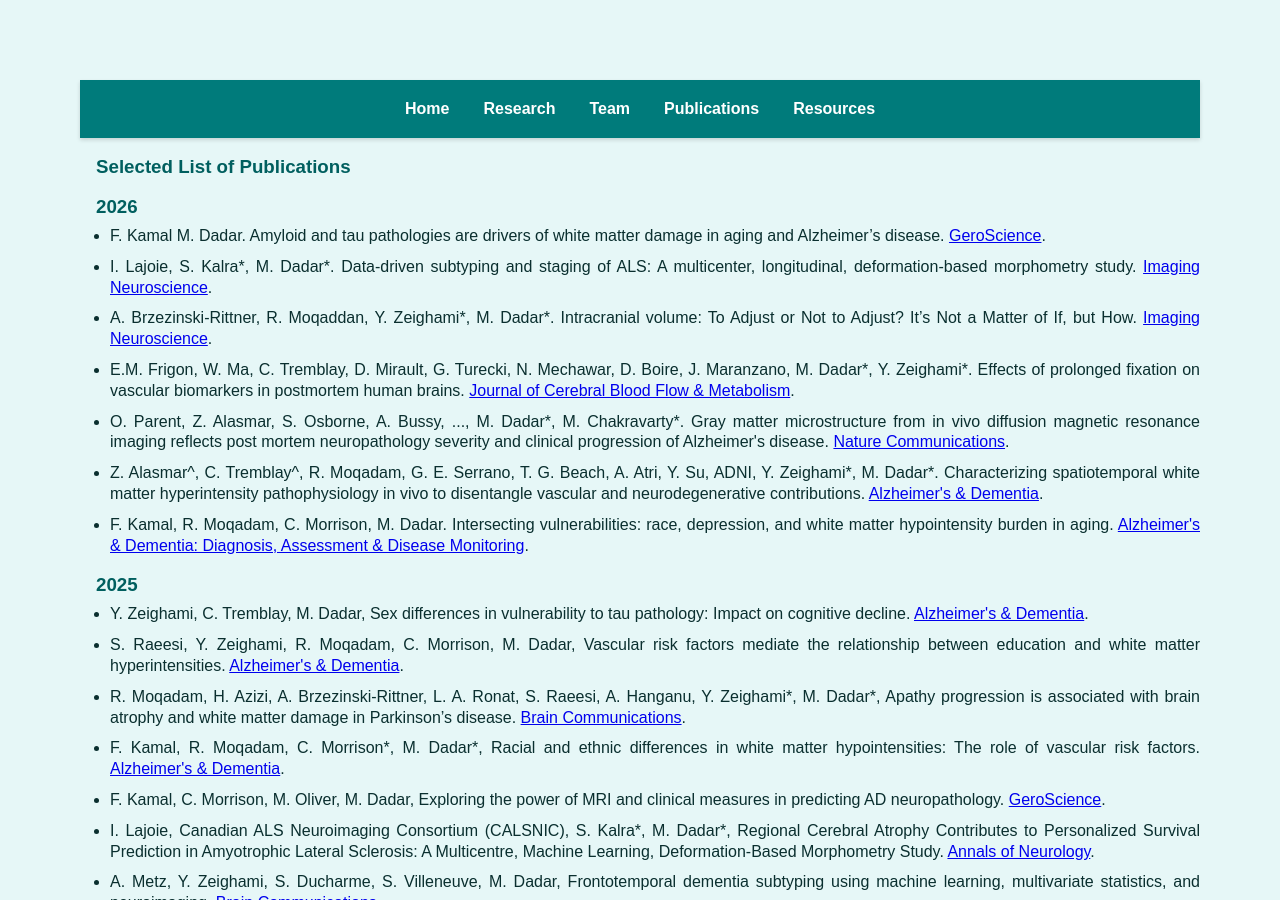
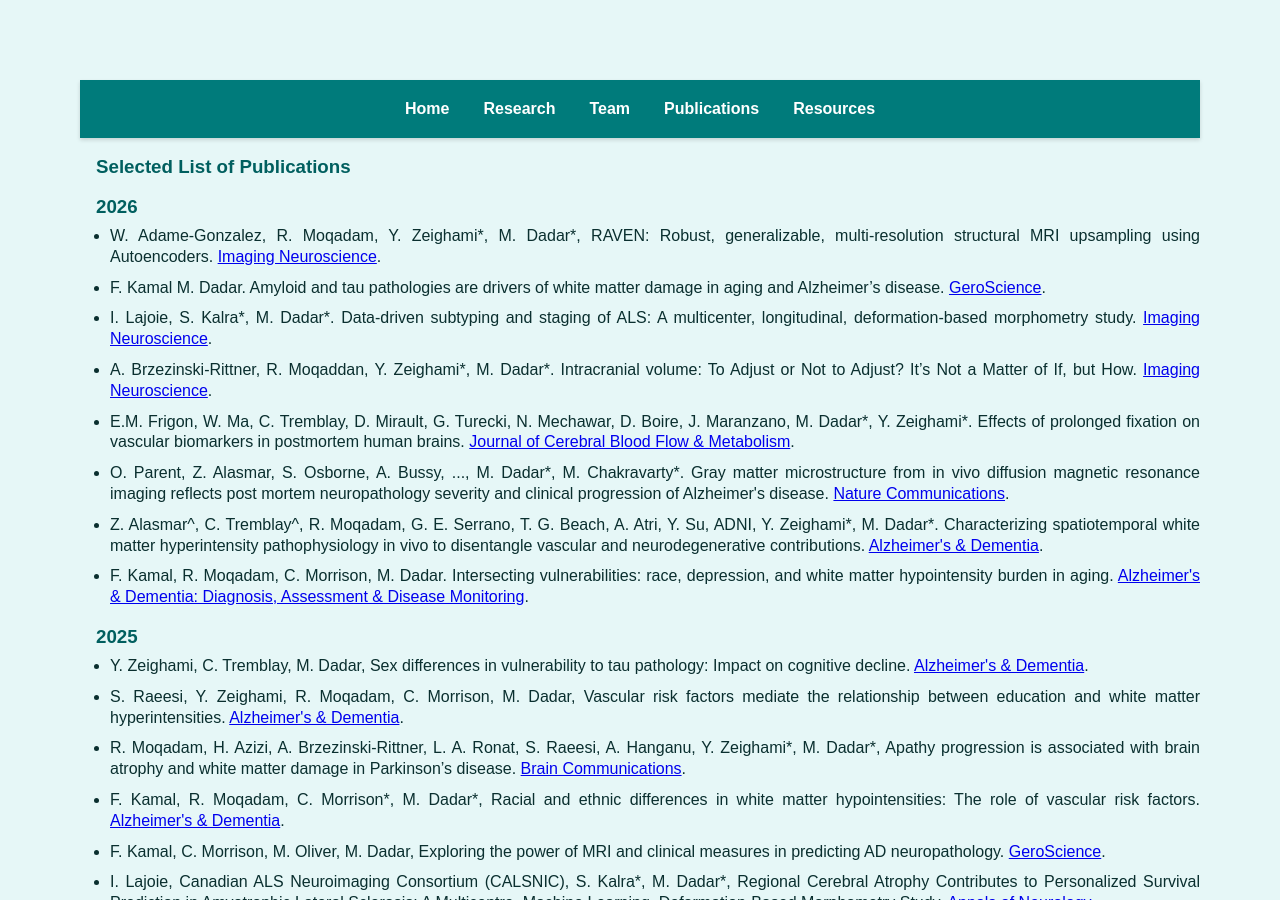
Before and after one commit to VANDAlab/VANDAlab.github.io, a Jekyll site: the page publications.html, which Jekyll copies as it is, in a window 1280 px wide and 900 px high. Built offline with Jekyll 4.4.1, drawn with Linux system fonts in a browser that asks for light colours.

Commit message:
Update publications.html

```diff
--- a/publications.html
+++ b/publications.html
@@ -24,6 +24,9 @@
 </header>
   <h3>2026</h3>
   <ul>
+      <li> W. Adame-Gonzalez, R. Moqadam, Y. Zeighami*, M. Dadar*,  RAVEN: Robust, generalizable, multi-resolution structural MRI upsampling using Autoencoders.
+      <a href="https://direct.mit.edu/imag/article/doi/10.1162/IMAG.a.1326/137725/RAVEN-Robust-generalizable-multi-resolution" target="_blank">Imaging Neuroscience</a>. </li>
+
  <li> F. Kamal M. Dadar. Amyloid and tau pathologies are drivers of white matter damage in aging and Alzheimer’s disease.
      <a href=" https://link.springer.com/article/10.1007/s11357-026-02357-x?utm_source=rct_congratemailt&utm_medium=email&utm_campaign=nonoa_20260611&utm_content=10.1007/s11357-026-02357-x" target="_blank">GeroScience</a>. </li>
 
```
